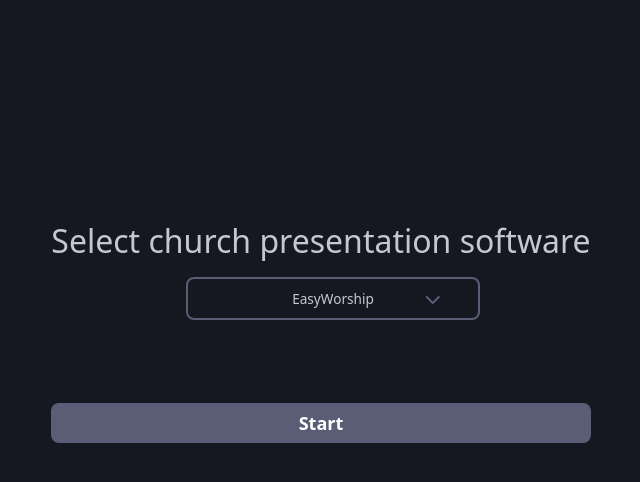
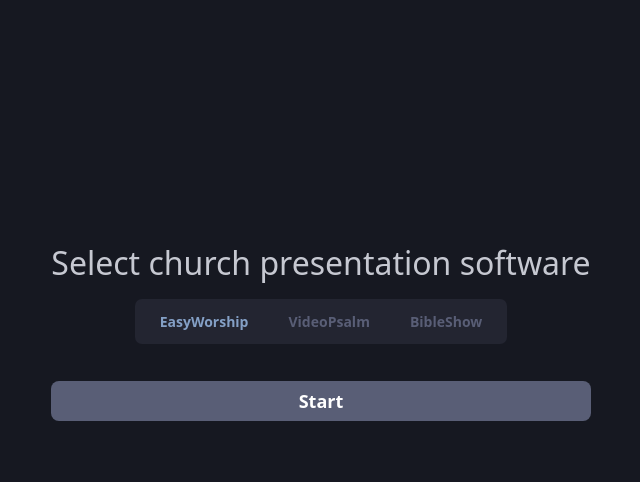
Before and after one commit to emmanuel-pogbe/ScriptureType, a Flask app: page / in a window 1280 px wide. Shown: the part 76-558 px from the top of the page, without its empty margins (319-959 px from the left). Run offline with Flask 3, Linux system fonts and the light colour scheme; some libraries are stand-ins or nearby versions.

Commit message:
fix: Updated and fixed styling for entry page

```diff
--- a/templates/index.html
+++ b/templates/index.html
@@ -75,46 +75,59 @@
             </button>
         </header>
         <div id="selection" class="result pop-in">
+            <style>
+                .software-options-container {
+                    display: flex;
+                    justify-content: center;
+                    gap: 10px;
+                    margin: 15px auto;
+                    background-color: #232531;
+                    border-radius: 7px;
+                    height: 45px;
+                    width: fit-content;
+                    padding: 0 10px;
+                }
+                .software-btn {
+                    border: none;
+                    padding: 0 15px;
+                    font-size: 14px;
+                    color: #595E76;
+                    font-weight: 900;
+                    background-color: transparent;
+                    cursor: pointer;
+                    transition: color 0.2s;
+                }
+                .software-btn:hover {
+                    color: #A7A9B3;
+                }
+                .software-btn.s-active {
+                    color: #84A0C6;
+                }
+            </style>
             <form id="software-form">
-                <label for="software" class="start-label">Select church presentation software</label>
-                <br>
-                <div class="custom-select-container" style="width: 50%; margin: 15px auto;">
-                    <input type="text" id="software" name="software" value="EasyWorship" readonly required class="modern-input" style="cursor: pointer; text-align: center;">
-                    <i class="fa-solid fa-chevron-down country-chevron"></i>
-                    <div id="software-list" class="country-list hidden" style="text-align: left;">
-                        <div class="country-option" data-value="EasyWorship">EasyWorship</div>
-                        <div class="country-option" data-value="VideoPsalm">VideoPsalm</div>
-                        <div class="country-option" data-value="BibleShow">BibleShow</div>
-                    </div>
+                <label class="start-label">Select church presentation software</label>
+                <div class="software-options-container">
+                    <button type="button" class="software-btn s-active" data-value="EasyWorship">EasyWorship</button>
+                    <button type="button" class="software-btn" data-value="VideoPsalm">VideoPsalm</button>
+                    <button type="button" class="software-btn" data-value="BibleShow">BibleShow</button>
                 </div>
+                <!-- Hidden input seamlessly acts exactly like the old select for script.js to read -->
+                <input type="hidden" id="software" value="EasyWorship">
+
                 <script>
                     document.addEventListener('DOMContentLoaded', () => {
-                        const softwareInput = document.getElementById('software');
-                        const softwareList = document.getElementById('software-list');
-                        const softwareChevron = softwareInput.nextElementSibling;
+                        const softwareBtns = document.querySelectorAll('.software-btn');
+                        const softwareHidden = document.getElementById('software');
 
-                        softwareInput.addEventListener('click', (e) => {
-                            e.preventDefault();
-                            softwareList.classList.toggle('hidden');
-                            softwareInput.focus();
-                        });
-
-                        softwareChevron.addEventListener('click', () => {
-                            softwareList.classList.toggle('hidden');
-                            softwareInput.focus();
-                        });
-
-                        softwareList.querySelectorAll('.country-option').forEach(item => {
-                            item.addEventListener('click', () => {
-                                softwareInput.value = item.getAttribute('data-value');
-                                softwareList.classList.add('hidden');
+                        softwareBtns.forEach(btn => {
+                            btn.addEventListener('click', () => {
+                                // Remove highlight from all buttons
+                                softwareBtns.forEach(b => b.classList.remove('s-active'));
+                                // Add highlight to the clicked button
+                                btn.classList.add('s-active');
+                                // Update hidden input
+                                softwareHidden.value = btn.getAttribute('data-value');
                             });
-                        });
-
-                        document.addEventListener('click', (e) => {
-                            if (!softwareInput.contains(e.target) && !softwareChevron.contains(e.target) && !softwareList.contains(e.target)) {
-                                softwareList.classList.add('hidden');
-                            }
                         });
                     });
                 </script>
```
